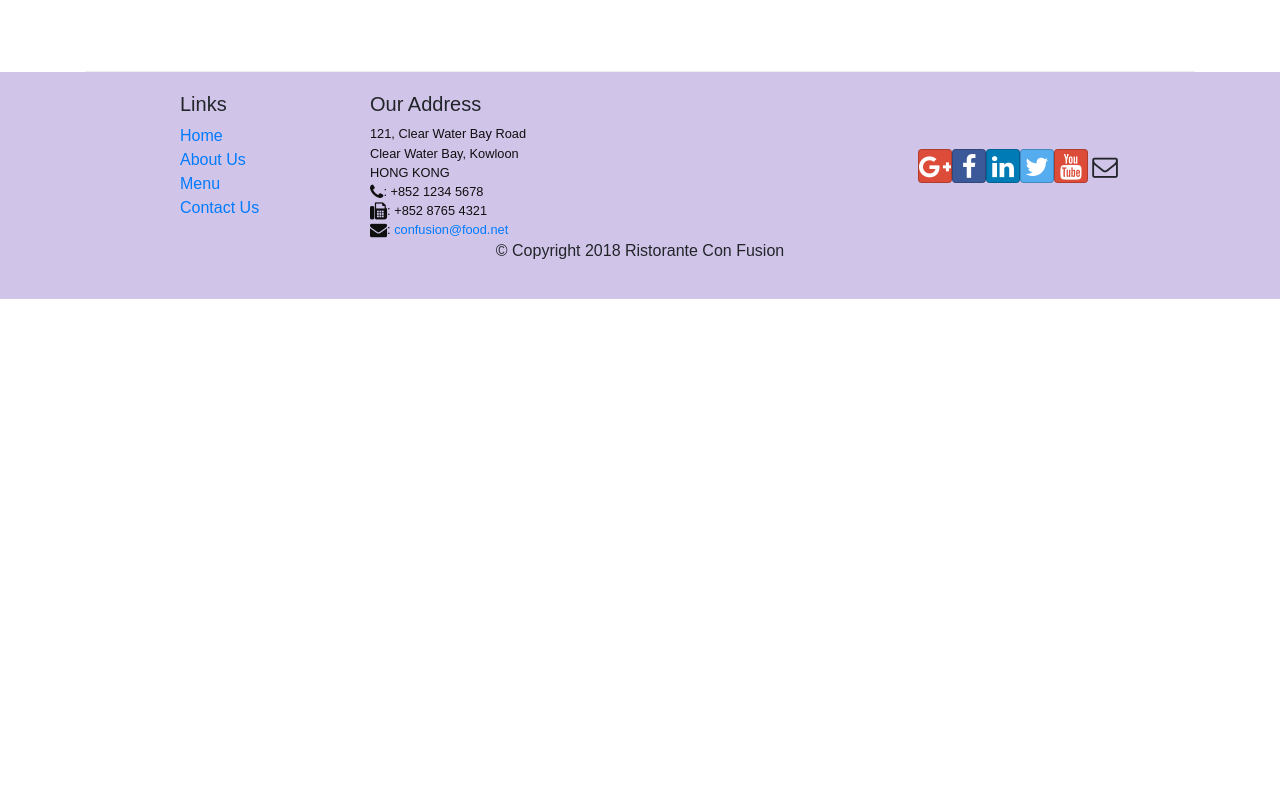
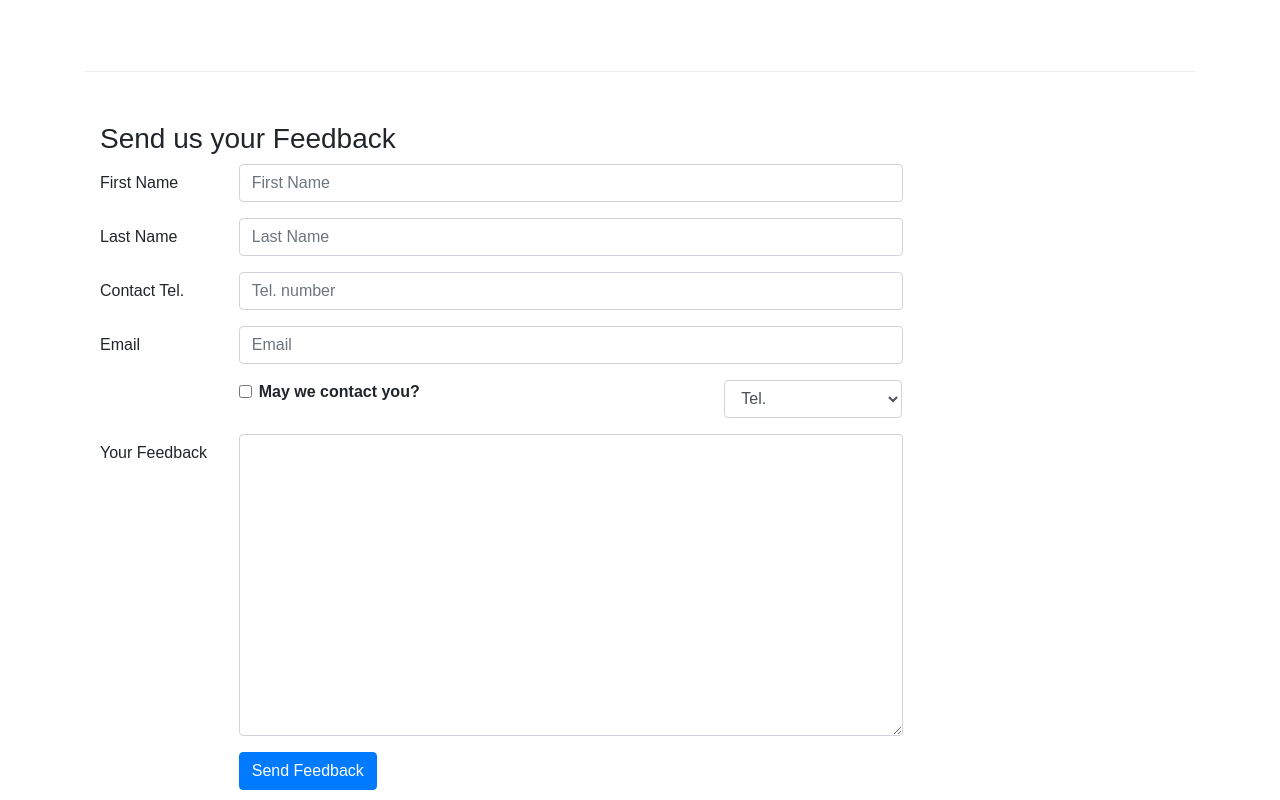
Before and after one commit to WardaFarhan/React, a React (Create React App) app: page /contactus in a window 1280 px wide. Shown: the part 800-1600 px from the top of the page. Before the commit the page ends 1099 px from the top, so only its background shows below. Built offline with nearby package versions, Linux system fonts and the light colour scheme.

Commit message:
Controlled Forms

```diff
--- a/src/components/ContactComponent.js
+++ b/src/components/ContactComponent.js
@@ -1,9 +1,49 @@
-import React from 'react';
-import { Breadcrumb, BreadcrumbItem } from 'reactstrap';
+//import React from 'react';
+//import { Breadcrumb, BreadcrumbItem } from 'reactstrap';
+import React, { Component } from 'react';
+import { Breadcrumb, BreadcrumbItem, Button, Form, FormGroup, Label, Input, Col } from 'reactstrap';
 import { Link } from 'react-router-dom';
 
 
-function Contact(props) {
+//function Contact(props)
+class Contact extends Component{
+
+    constructor(props){
+        super(props);
+
+        this.state = {
+            firstname: '',
+            lastname: '',
+            telnum: '',
+            email: '',
+            agree: false,
+            contactType: 'Tel.',
+            message: ''
+    };
+
+    this.handleInputChange = this.handleInputChange.bind(this);
+        this.handleSubmit = this.handleSubmit.bind(this);
+
+    }
+
+    handleInputChange(event) {
+        const target = event.target;
+        const value = target.type === 'checkbox' ? target.checked : target.value;
+        const name = target.name;
+
+        this.setState({
+          [name]: value
+        });
+    }
+
+    handleSubmit(event) {
+        console.log('Current State is: ' + JSON.stringify(this.state));
+        alert('Current State is: ' + JSON.stringify(this.state));
+        event.preventDefault();
+    }
+
+
+    render() {
         return(
             <div className="container">
 
@@ -44,8 +84,92 @@
                         </div>
                     </div>
                 </div>
+                <div className="row row-content">
+                   <div className="col-12">
+                      <h3>Send us your Feedback</h3>
+                   </div>
+                    <div className="col-12 col-md-9">
+                        <Form onSubmit={this.handleSubmit}>
+                            <FormGroup row>
+                                <Label htmlFor="firstname" md={2}>First Name</Label>
+                                <Col md={10}>
+                                    <Input type="text" id="firstname" name="firstname"
+                                        placeholder="First Name"
+                                        value={this.state.firstname}
+                                        onChange={this.handleInputChange} />
+                                </Col>
+                            </FormGroup>
+                            <FormGroup row>
+                                <Label htmlFor="lastname" md={2}>Last Name</Label>
+                                <Col md={10}>
+                                    <Input type="text" id="lastname" name="lastname"
+                                        placeholder="Last Name"
+                                        value={this.state.lastname}
+                                        onChange={this.handleInputChange} />
+                                </Col>
+                            </FormGroup>
+                            <FormGroup row>
+                            <Label htmlFor="telnum" md={2}>Contact Tel.</Label>
+                                <Col md={10}>
+                                    <Input type="tel" id="telnum" name="telnum"
+                                        placeholder="Tel. number"
+                                        value={this.state.telnum}
+                                        onChange={this.handleInputChange} />
+                                </Col>
+                            </FormGroup>
+                            <FormGroup row>
+                                <Label htmlFor="email" md={2}>Email</Label>
+                                <Col md={10}>
+                                    <Input type="email" id="email" name="email"
+                                        placeholder="Email"
+                                        value={this.state.email}
+                                        onChange={this.handleInputChange} />
+                                </Col>
+                            </FormGroup>
+                            <FormGroup row>
+                                <Col md={{size: 6, offset: 2}}>
+                                    <FormGroup check>
+                                        <Label check>
+                                            <Input type="checkbox"
+                                                name="agree"
+                                                checked={this.state.agree}
+                                                onChange={this.handleInputChange} /> {' '}
+                                            <strong>May we contact you?</strong>
+                                        </Label>
+                                    </FormGroup>
+                                </Col>
+                                <Col md={{size: 3, offset: 1}}>
+                                    <Input type="select" name="contactType"
+                                            value={this.state.contactType}
+                                            onChange={this.handleInputChange}>
+                                        <option>Tel.</option>
+                                        <option>Email</option>
+                                    </Input>
+                                </Col>
+                            </FormGroup>
+                            <FormGroup row>
+                                <Label htmlFor="message" md={2}>Your Feedback</Label>
+                                <Col md={10}>
+                                    <Input type="textarea" id="message" name="message"
+                                        rows="12"
+                                        value={this.state.message}
+                                        onChange={this.handleInputChange}></Input>
+                                </Col>
+                            </FormGroup>
+                            <FormGroup row>
+                                <Col md={{size: 10, offset: 2}}>
+                                    <Button type="submit" color="primary">
+                                        Send Feedback
+                                    </Button>
+                                </Col>
+                            </FormGroup>
+                        </Form>
+                    </div>
+               </div>
             </div>
         );
     }
 
+}
+
 export default Contact;
```
Lines whose indentation alone changed are shown as unchanged.
